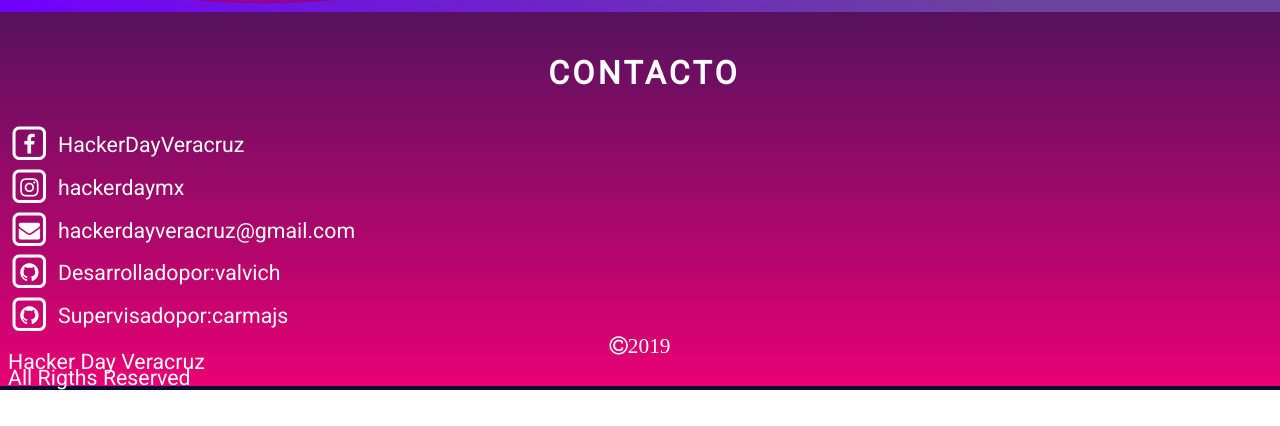
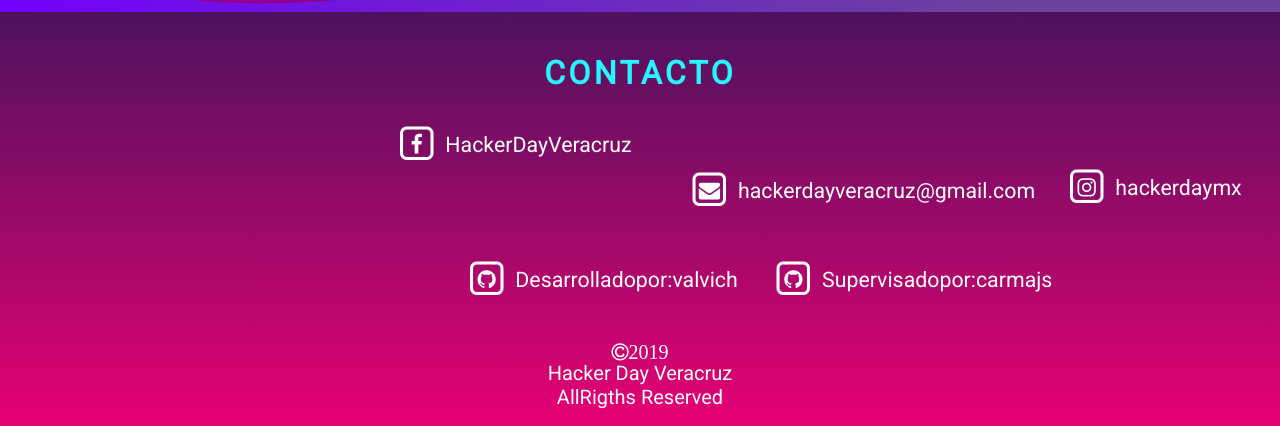
Before and after one commit to carlosmart7104/hackerday2019, a website: page public/index.html in a window 1280 px wide. Shown: the part 618-1044 px from the top of the page. Before the commit the page ends 1008 px from the top, so only its background shows below. Drawn offline with Linux system fonts and the light colour scheme.

Commit message:
footer listo y problemas con el menubar desktop

```diff
--- a/public/css/style.css
+++ b/public/css/style.css
@@ -137,6 +137,7 @@ h1 {
 
 h1.contact {
     padding: 1em;
+    color: #26F4FF;
 }
 
 h4 {
@@ -319,7 +320,8 @@ footer {
     display: flex;
     flex-flow: column wrap;
     align-content: stretch;
-}
+
+    }
 
 .footer,
 .fa-stack i a {
@@ -329,10 +331,57 @@ footer {
     margin-left: 0.5em;
 }
 
+.lateralizq {
+    display: flex;
+    flex-flow: column-wrap;
+    /*border: red 5px solid;*/
+}
+
+.hackdaymx {
+    margin-top: 50px;
+    margin-left: -43px;
+}
+
+.envelope {
+    margin-top: 100px;
+    margin-left: -43px;
+}
+
+.lateralder {
+    display: flex;
+    flex-flow: column-wrap;
+    margin-top: 0px;
+    /*border: red 5px solid;*/
+}
+
+.gitcarlos {
+    margin-top: 50px;
+    margin-left: -43px;
+}
+
 .iconname {
     margin-left: 50px;
     color: white;
 }
+
+/*.fa-lg {
+     border: red 5px solid;
+}*/
+
+.foot {
+    display: flex;
+    flex-flow: column-wrap;
+    align-content: center;
+    font-family: 'Roboto';
+    text-align: center;
+    font-size: 20px;
+    padding: 0.5em;
+}
+
+.foot i {
+    padding: 1em;
+}
+
 
 .fa-lg i a {
     align-content: center;
@@ -345,6 +394,7 @@ footer {
     color: white;
     text-align: center;
     width: 100%;
+    padding-top: 2em;
 }
 
 
@@ -476,4 +526,147 @@ footer {
     .imglinesgrdsmall {
         display: none;
     }
+
+
+
+    /*FOOTER*/
+    .footer {
+        align-content: stretch;
+
+    }
+
+   h1.contact {
+        padding: 1em;
+    }
+
+    span.envelope a {
+        align-items: right;
+
+    }
+
+    .hackdaymx a {
+        align-items: right;
+
+    }
+
+    .footer,
+    .fa-stack i a {
+        display: flex;
+        flex-flow: column-wrap;
+        margin-left: 2em;
+        margin-right: 2em;
+        /*border: red 5px solid;*/
+    }
+
+    .footer {
+        align-content: center;
+        max-width: 100%;
+    }
+
+    .iconname {
+        margin-left: 50px;
+        color: white;
+    }
+
+    .foot {
+        display: flex;
+        flex-flow: column-wrap;
+        align-content: center;
+        font-family: 'Roboto';
+        text-align: center;
+        font-size: 20px;
+        padding: 1em;
+    }
+
+    .fa-lg i a {
+        align-content: center;
+        font-family: 'Roboto';
+        text-align: center;
+        width: 100%;
+    }
+
+    .fechafooter {
+        color: white;
+        text-align: center;
+        width: 100%;
+    }
+
+
+.lateralder {
+    display: inline-block;
+    margin-top: 0px;
 }
+
+.gitcarlos,
+.carlosname {
+    margin-top: 30px;
+    margin-left: 260px;
+    justify-content: space-between;
+}
+
+.gitvalvich,
+.valvichname {
+    margin-top: 30px;
+}
+
+.carlosname {
+    margin-left: 50px;
+}
+
+.gitcarlos,
+.carlosname {
+    margin-bottom:0px;
+}
+
+.lateralizq {
+    display: inline-block;
+    margin-top: 0px;
+}
+
+.hackdaymx,
+.hackmxname {
+    margin-top: 0px;
+    margin-left: 600px;
+    justify-content: space-between;
+
+}
+
+.hackmxname {
+    margin-left: 50px;
+}
+
+.hackdaymx,
+.hackmxname {
+   margin-bottom: 0px;
+   /*border: red 5px solid;*/
+}
+
+.envelope,
+.envelopename {
+    margin-top: -45px;
+    margin-left: -420px;
+    justify-content: space-between;
+}
+
+.envelopename {
+    margin-left: 50px;
+}
+
+.envelope,
+.envelopename {
+    margin-bottom: -50px;
+}
+
+.hackday,
+.hackname{
+    margin-left: -70px;
+   /* border: red 5px solid;*/
+}
+
+.hackname {
+    margin-left: 50px;
+}
+
+
+
+}
--- a/public/index.html
+++ b/public/index.html
@@ -17,8 +17,8 @@
 	  	<img src="img/hdbg.png" class="logoimg">
 	  	<img src="img/hackletras.svg" class="logoletras">
 	  </a>
-      <ul class="overlay main-nav" id="js-menu">
-      	<a href="javascript:void(0)" class="closebtn" onclick="closeNav()">&times;</a>
+      <ul class="main-nav overlay" id="js-menu">
+      	<!--<a href="javascript:void(0)" class="closebtn" onclick="closeNav()">&times;</a>-->
         <li><a href="#" class="nav-links">Conferencias</a></li>
         <li><a href="#" class="nav-links">Talleres</a></li>
         <li><a href="#" class="nav-links">Concurso</a></li>
@@ -48,38 +48,42 @@
 		</div>
 	</div>
 	<footer>
+	<h1 class="contact">CONTACTO</h1>
 	<div class="footer">
-		<h1 class="contact">CONTACTO</h1>
-		<span class="fa-stack fa-lg">
+		<div class="lateralizq">
+		<span class="fa-stack fa-lg hackday">
 			<i class="fa fa-square-o fa-stack-2x"></i>
-			<i class="fa fa-facebook fa-stack-1x fa-inverse""></i>
-			<a href="" class="iconname">HackerDayVeracruz</a>
+			<i class="fa fa-facebook fa-stack-1x fa-inverse"></i>
+			<a href="" class="iconname hackname">HackerDayVeracruz</a>
 		</span>
-	    <span class="fa-stack fa-lg">
+	    <span class="fa-stack fa-lg hackdaymx">
 			<i class="fa fa-square-o fa-stack-2x"></i>
-			<i class="fa fa-instagram fa-stack-1x fa-inverse""></i>
-			<a href="" class="iconname">hackerdaymx</a>
+			<i class="fa fa-instagram fa-stack-1x fa-inverse"></i>
+			<a href="" class="iconname hackmxname">hackerdaymx</a>
 		</span>
-	    <span class="fa-stack fa-lg">
+	    <span class="fa-stack fa-lg envelope">
 			<i class="fa fa-square-o fa-stack-2x"></i>
-			<i class="fa fa-envelope fa-stack-1x fa-inverse""></i>
-      		<a href="" class="iconname">hackerdayveracruz@gmail.com</a>
+			<i class="fa fa-envelope fa-stack-1x fa-inverse"></i>
+      		<a href="" class="iconname envelopename">hackerdayveracruz@gmail.com</a>
 		</span>
-	    <span class="fa-stack fa-lg">
+	    </div>
+	    <div class="lateralder">
+	    <span class="fa-stack fa-lg gitvalvich">
 			<i class="fa fa-square-o fa-stack-2x"></i>
-			<i class="fa fa-github fa-stack-1x fa-inverse""></i>
-			<a href="" class="iconname">Desarrolladopor:valvich</a>
+			<i class="fa fa-github fa-stack-1x fa-inverse"></i>
+			<a href="" class="iconname valvichname">Desarrolladopor:valvich</a>
 		</span>
-	    <span class="fa-stack fa-lg">
+	    <span class="fa-stack fa-lg gitcarlos">
 			<i class="fa fa-square-o fa-stack-2x"></i>
-			<i class="fa fa-github fa-stack-1x fa-inverse""></i>
-			<a href="" class="iconname">Supervisadopor:carmajs</a>
+			<i class="fa fa-github fa-stack-1x fa-inverse"></i>
+			<a href="" class="iconname carlosname">Supervisadopor:carmajs</a>
 		</span>
-	    <span class="fa-lg">
+		</div>
+	</div>
+	<span class="foot">
 			<i class="fa fa-copyright fa-stack-1x fa-inverse">2019</i><br>
-			<a href="" class="fechafooter">Hacker Day Veracruz<br>All Rigths Reserved</a>
-		</span>
-	</div>
+			<a href="#" class="fechafooter">Hacker Day Veracruz<br>AllRigths Reserved</a>
+	</span>
 	</footer>
   <script type="text/javascript" src="js/main.js"></script>
 </body>
```
